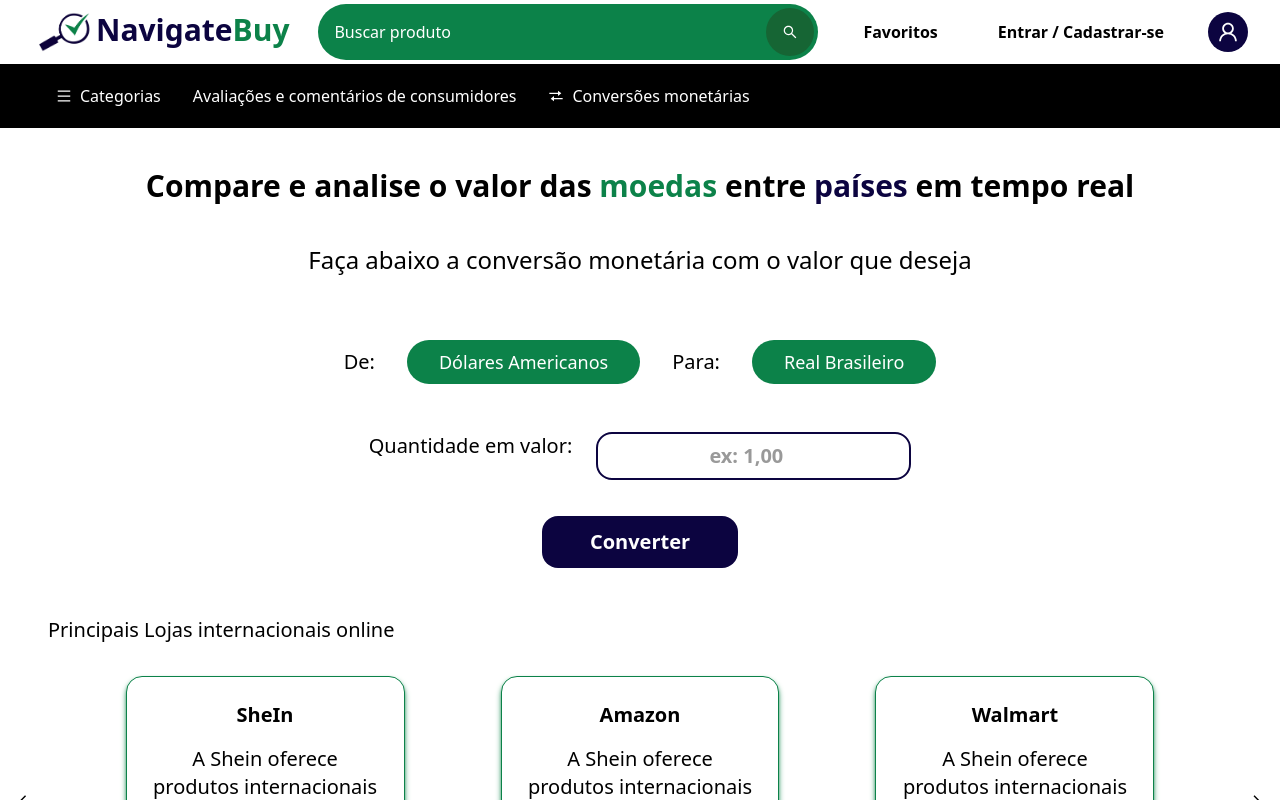
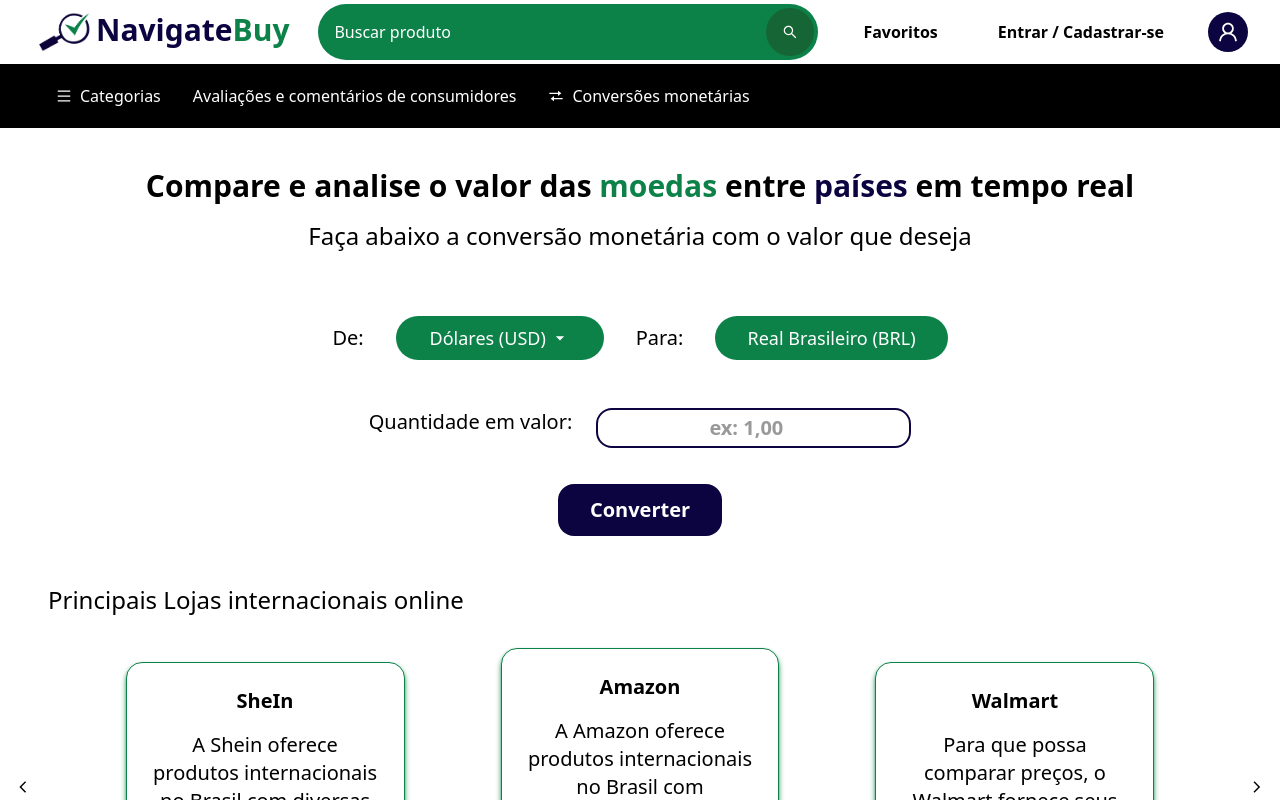
Before and after one commit to LuisaSantosSilva/NavigateBuyTCC, a Next.js app: page /conversoes in a window 1280 px wide. Shown: the top 800 px of the page. Built offline with nearby package versions, Linux system fonts and the light colour scheme.

Commit message:
Conversões em USD e EUR, alinhamento cad e login

```diff
--- a/package.json
+++ b/package.json
@@ -13,7 +13,7 @@
     "@headlessui/react": "^2.1.2",
     "@heroicons/react": "^2.1.5",
     "@next/font": "^14.2.5",
-    "axios": "^1.7.3",
+    "axios": "^1.7.4",
     "flask": "^0.2.10",
     "heroicons": "^2.1.5",
     "next": "^14.2.5",
--- a/src/pages/conversoes.tsx
+++ b/src/pages/conversoes.tsx
@@ -2,15 +2,15 @@
 import Head from "next/head";
 import Navbar from "../components/navbar";
 import Footer from "../components/footer";
-import { Menu, MenuButton } from "@headlessui/react";
-import { MdArrowForwardIos, MdArrowBackIosNew } from "react-icons/md";
+import { Menu, MenuButton, MenuItems, MenuItem } from "@headlessui/react";
+import { MdArrowForwardIos, MdArrowBackIosNew, MdArrowDropDown } from "react-icons/md";
 import "../app/globals.css";
-import React, { useState } from 'react';
+import React, { useState } from "react";
 
 const formatNumber = (num: number) => {
-    return new Intl.NumberFormat('pt-BR', {
+    return new Intl.NumberFormat("pt-BR", {
         minimumFractionDigits: 2,
-        maximumFractionDigits: 2
+        maximumFractionDigits: 2,
     }).format(num);
 };
 
@@ -22,27 +22,27 @@
 
 const Conversoes = () => {
     const [amount, setAmount] = useState<number>(0);
-    const [fromCurrency] = useState<string>('USD');
-    const [toCurrency] = useState<string>('BRL');
+    const [fromCurrency, setFromCurrency] = useState<string>("USD");
+    const [toCurrency] = useState<string>("BRL");
     const [result, setResult] = useState<number | null>(null);
     const [error, setError] = useState<string | null>(null);
 
     const handleConversion = async () => {
-
         if (isNaN(amount) || amount <= 0) {
-            setError('Por favor, insira um valor numérico válido.');
+            setError("Por favor, insira um valor numérico válido.");
             setResult(null);
             return;
         }
-
         try {
-            const response = await fetch(`https://economia.awesomeapi.com.br/json/last/${fromCurrency}-${toCurrency}`);
+            const response = await fetch(
+                `https://economia.awesomeapi.com.br/json/last/${fromCurrency}-${toCurrency}`
+            );
             const data = await response.json();
             const rate = data[`${fromCurrency}${toCurrency}`].bid;
             setResult(amount * parseFloat(rate));
             setError(null);
         } catch (error) {
-            setError('Erro ao buscar dados de conversão.');
+            setError("Erro ao buscar dados de conversão.");
             setResult(null);
         }
     };
@@ -53,16 +53,14 @@
                 <title>Navigate Buy</title>
             </Head>
             <Navbar />
-            <div className="text-center mt-10 select-none">
-                <div className="font-bold text-3xl mb-8">
-                    <p>
+            <div className="text-center select-none">
+                <div className="mt-10">
+                    <p className="font-bold text-3xl">
                         Compare e analise o valor das
                         <span className="text-navigategreen"> moedas</span> entre
                         <span className="text-navigateblue"> países</span> em tempo real
                     </p>
-                </div>
-                <div className="text-2xl mt-10">
-                    <p>Faça abaixo a conversão monetária com o valor que deseja</p>
+                    <p className="text-2xl mt-4">Faça abaixo a conversão monetária com o valor que deseja</p>
                 </div>
                 <div className="flex justify-center items-center mt-16">
                     <div className="flex items-center space-x-8">
@@ -70,16 +68,45 @@
                             <p>De:</p>
                         </div>
                         <Menu as="div" className="relative inline-block text-left">
-                            <MenuButton value={fromCurrency} className="inline-flex w-full justify-center rounded-3xl px-8 py-2 text-lg cursor-default bg-navigategreen text-white max-[450px]:px-3 max-[400px]:py-2">
-                                <p>Dólares Americanos</p>
+                            <MenuButton className="inline-flex w-52 justify-center rounded-3xl px-8 py-2 text-lg cursor-default bg-navigategreen text-white max-[450px]:px-3 max-[400px]:py-2">
+                                <p>
+                                    {fromCurrency === "USD"
+                                        ? "Dólares (USD)"
+                                        : "Euros (EUR)"}
+                                </p>
+                                <MdArrowDropDown aria-hidden="true" className="h-5 w-5 mt-1 ml-1 text-white" />
                             </MenuButton>
+                            <MenuItems className="absolute mt-2 w-48 origin-top-left bg-white divide-y divide-gray-400 rounded-md shadow-lg ring-1 ring-black ring-opacity-5 focus:outline-none">
+                                <MenuItem>
+                                    {({ active }) => (
+                                        <button
+                                            onClick={() => setFromCurrency("USD")}
+                                            className={`${active ? "bg-navigateblue text-white" : "text-black"
+                                                } group flex w-full items-center rounded-md px-2 py-2 text-sm`}
+                                        >
+                                            Dólares (USD)
+                                        </button>
+                                    )}
+                                </MenuItem>
+                                <MenuItem>
+                                    {({ active }) => (
+                                        <button
+                                            onClick={() => setFromCurrency("EUR")}
+                                            className={`${active ? "bg-navigateblue text-white" : "text-black"
+                                                } group flex w-full items-center rounded-md px-2 py-2 text-sm`}
+                                        >
+                                            Euros (EUR)
+                                        </button>
+                                    )}
+                                </MenuItem>
+                            </MenuItems>
                         </Menu>
                         <div className="text-xl">
                             <p>Para:</p>
                         </div>
                         <Menu as="div" className="relative inline-block text-left">
-                            <MenuButton value={toCurrency} className="inline-flex w-full justify-center rounded-3xl px-8 py-2 text-lg cursor-default bg-navigategreen text-white max-[450px]:px-3 max-[400px]:py-2">
-                                <p>Real Brasileiro</p>
+                            <MenuButton className="inline-flex w-full justify-center rounded-3xl px-8 py-2 text-lg cursor-default bg-navigategreen text-white max-[450px]:px-3 max-[400px]:py-2">
+                                <p>Real Brasileiro (BRL)</p>
                             </MenuButton>
                         </Menu>
                     </div>
@@ -89,21 +116,24 @@
                     <input
                         type="number"
                         step="0.01"
-                        value={amount === 0 ? '' : amount}
+                        value={amount === 0 ? "" : amount}
                         onChange={(e) => setAmount(parseFloat(e.target.value))}
                         placeholder="ex: 1,00"
-                        className="mb-2 rounded-2xl px-1 py-2 border-2 text-center placeholder-opacity-40 font-semibold placeholder-black border-navigateblue bg-white text-black"
+                        className="mb-2 rounded-2xl px-1 py-1 border-2 text-center placeholder-opacity-40 font-semibold placeholder-black border-navigateblue bg-white text-black"
                     />
                 </div>
                 <button
                     onClick={handleConversion}
-                    className="inline-flex justify-center mt-7 mb-12 rounded-2xl bg-navigateblue px-12 py-3 text-xl font-semibold text-white hover:bg-blue-600"
+                    className="inline-flex justify-center mt-7 mb-12 rounded-2xl bg-navigateblue px-8 py-3 text-xl font-semibold text-white hover:bg-blue-600"
                 >
                     Converter
                 </button>
                 {result !== null && (
                     <div className="flex justify-center">
-                        <p className="text-xl"><span className="font-bold">Resultado: </span>R$ {result !== null ? formatNumber(result) : '0,00'}</p>
+                        <p className="text-xl">
+                            <span className="font-bold">Resultado: </span>R${" "}
+                            {result !== null ? formatNumber(result) : "0,00"}
+                        </p>
                     </div>
                 )}
                 {error && (
@@ -112,17 +142,22 @@
                     </div>
                 )}
                 <div className="flex justify-start ml-12 max-[450px]:justify-center">
-                    <p className="text-xl">Principais Lojas internacionais online</p>
+                    <p className="text-2xl">Principais Lojas internacionais online</p>
                 </div>
                 <div className="flex items-center justify-center space-x-4 md:space-x-24 mt-4 px-4 py-4 flex-wrap md:flex-nowrap">
                     <MdArrowBackIosNew />
                     {sites.map((sites) => (
-                        <div key={sites.id} className="rounded-2xl border shadow-md border-navigategreen shadow-navigategreen bg-white text-xl w-full md:w-80 h-auto p-4 md:p-6 mb-4 md:mb-0">
+                        <div
+                            key={sites.id}
+                            className="rounded-2xl border shadow-md border-navigategreen shadow-navigategreen bg-white text-xl w-full md:w-80 h-auto p-4 md:p-6 mb-4 md:mb-0"
+                        >
                             <p className="text-center font-semibold mb-4">{sites.title}</p>
                             <div className="text-center mb-4">
-                                <p>A Shein oferece produtos internacionais no Brasil com diversas promoções</p>
+                                <p>{sites.desc}</p>
                             </div>
-                            <Link href={sites.url} className="text-black underline">Acessar</Link>
+                            <Link href={sites.url} className="text-black underline">
+                                Acessar
+                            </Link>
                         </div>
                     ))}
                     <MdArrowForwardIos />
@@ -131,6 +166,6 @@
             <Footer />
         </main>
     );
-}
+};
 
 export default Conversoes;
--- a/src/pages/login.tsx
+++ b/src/pages/login.tsx
@@ -84,7 +84,7 @@
             Preencha com os seus dados
           </p>
           <form className="space-y-10 w-full max-w-lg mx-auto" onSubmit={handleSubmit}>
-            <div className="flex flex-wrap -mx-3 mb-6">
+            <div className="flex flex-wrap -mx-8 mb-6">
               <div className="w-full px-3 relative">
                 <img
                   src="../img/icon_user.png"
@@ -103,7 +103,7 @@
                 />
               </div>
             </div>
-            <div className="flex flex-wrap -mx-3 mb-6">
+            <div className="flex flex-wrap -mx-8 mb-6">
               <div className="w-full px-3 relative">
                 <img
                   src="../img/icon_senha.png"
```
Also changed, not shown: src/pages/cadastro.tsx (+4 -4 lines), 1 other file (tests, documents, lock files or other folders).
